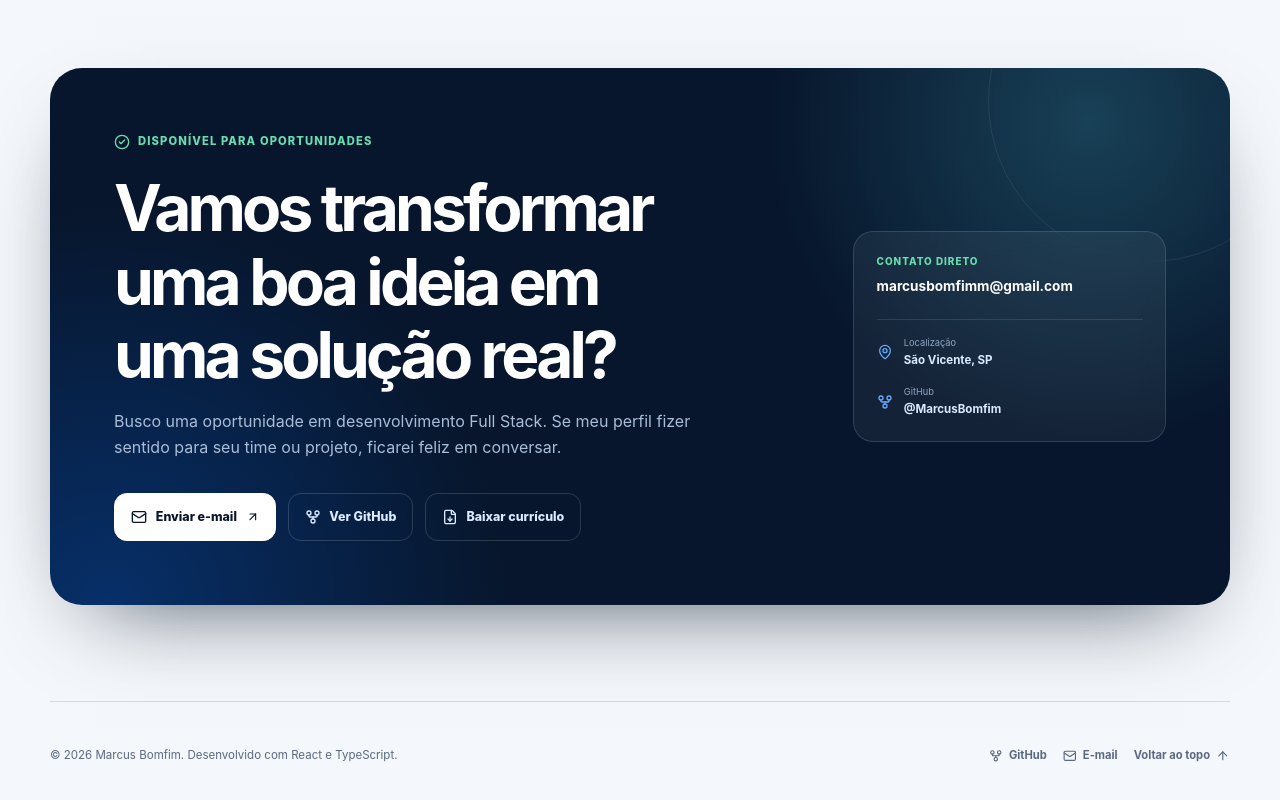
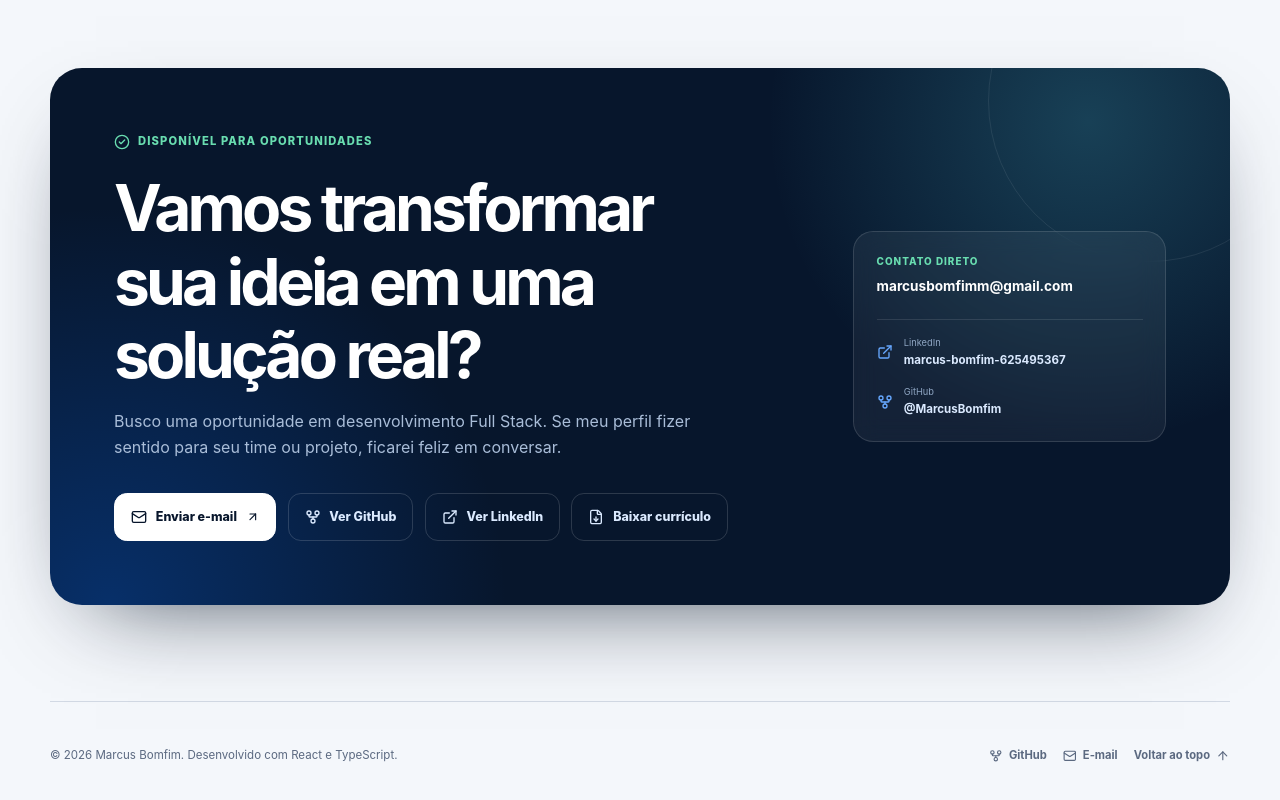
Before and after one commit to MarcusBomfim/Portfolio, a React (Vite) app: page / in a window 1280 px wide. Shown: the part 5909-6709 px from the top of the page. Built offline with nearby package versions, Linux system fonts and the light colour scheme.

Commit message:
feat: atualiza informacoes de contato

```diff
--- a/src/data/portfolio.ts
+++ b/src/data/portfolio.ts
@@ -12,6 +12,7 @@ export const profile = {
   location: 'São Vicente, SP',
   email: 'marcusbomfimm@gmail.com',
   github: 'https://github.com/MarcusBomfim',
+  linkedin: 'https://www.linkedin.com/in/marcus-bomfim-625495367/',
   summary:
     'Desenvolvo aplicações web completas, com foco em código organizado, segurança e soluções para problemas reais.',
   about:
--- a/src/sections/ContactSection.tsx
+++ b/src/sections/ContactSection.tsx
@@ -1,10 +1,10 @@
 import {
   ArrowUpRight,
   CheckCircle2,
+  ExternalLink,
   FileDown,
   GitFork,
   Mail,
-  MapPin,
 } from 'lucide-react'
 import { profile } from '../data/portfolio'
 
@@ -19,7 +19,7 @@ export function ContactSection() {
             <CheckCircle2 aria-hidden="true" />
             Disponível para oportunidades
           </span>
-          <h2>Vamos transformar uma boa ideia em uma solução real?</h2>
+          <h2>Vamos transformar sua ideia em uma solução real?</h2>
           <p>
             Busco uma oportunidade em desenvolvimento Full Stack. Se meu perfil
             fizer sentido para seu time ou projeto, ficarei feliz em conversar.
@@ -42,6 +42,15 @@ export function ContactSection() {
             </a>
             <a
               className="contact-secondary"
+              href={profile.linkedin}
+              target="_blank"
+              rel="noreferrer"
+            >
+              <ExternalLink aria-hidden="true" />
+              Ver LinkedIn
+            </a>
+            <a
+              className="contact-secondary"
               href={curriculumUrl}
               download
             >
@@ -55,10 +64,12 @@ export function ContactSection() {
           <span>Contato direto</span>
           <a href={`mailto:${profile.email}`}>{profile.email}</a>
           <div>
-            <MapPin aria-hidden="true" />
+            <ExternalLink aria-hidden="true" />
             <p>
-              <small>Localização</small>
-              <strong>{profile.location}</strong>
+              <small>LinkedIn</small>
+              <a href={profile.linkedin} target="_blank" rel="noreferrer">
+                marcus-bomfim-625495367
+              </a>
             </p>
           </div>
           <div>
--- a/src/styles/layout.css
+++ b/src/styles/layout.css
@@ -1048,6 +1048,20 @@
   font-size: 0.72rem;
 }
 
+.contact-card p > a {
+  display: block;
+  color: #dbeaff;
+  font-size: 0.72rem;
+  font-weight: 700;
+  text-decoration: none;
+}
+
+.contact-card p > a:hover {
+  color: #ffffff;
+  text-decoration: underline;
+  text-underline-offset: 0.2em;
+}
+
 .projects-section {
   position: relative;
 }
```
Also changed, not shown: 1 other file (tests, documents, lock files or other folders).
